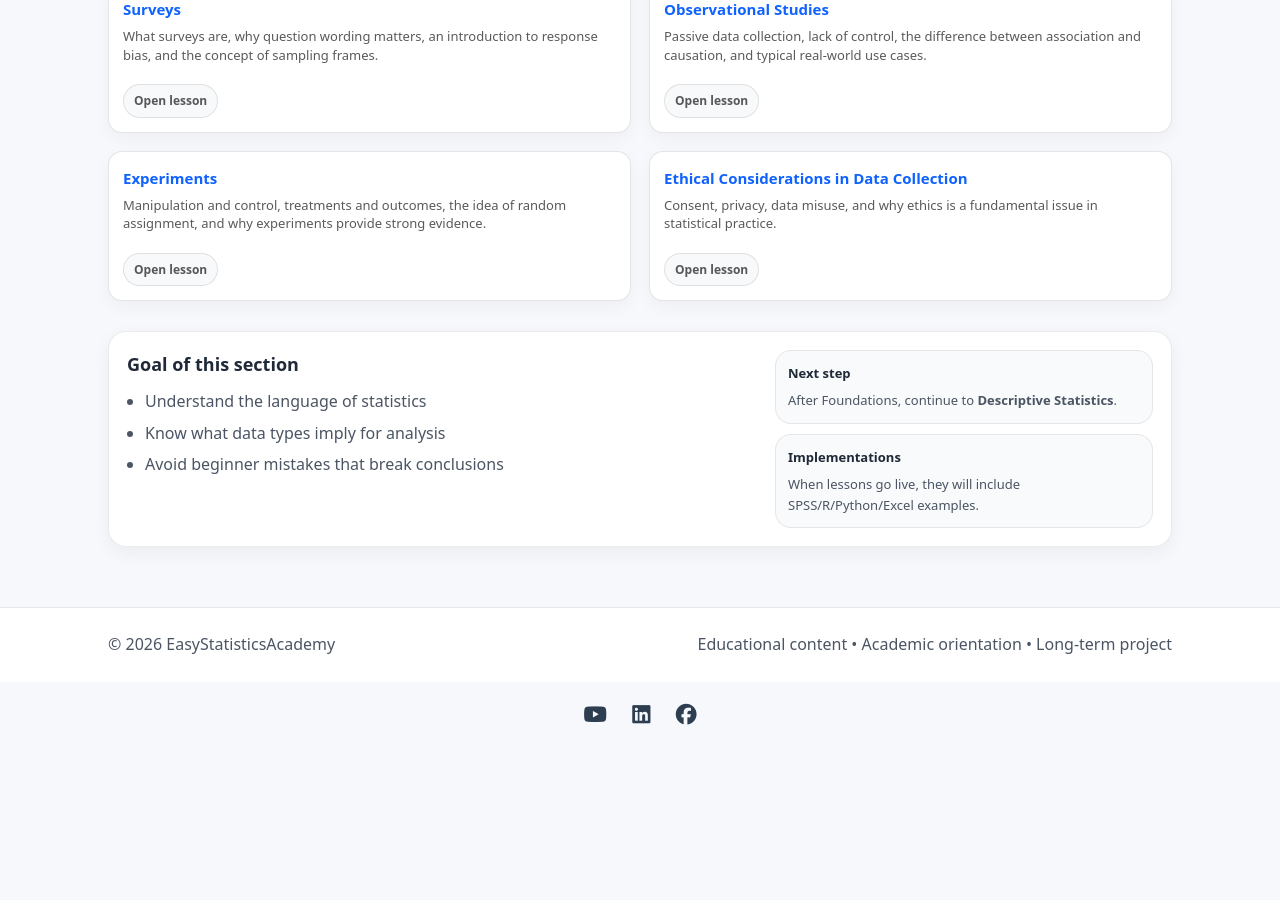
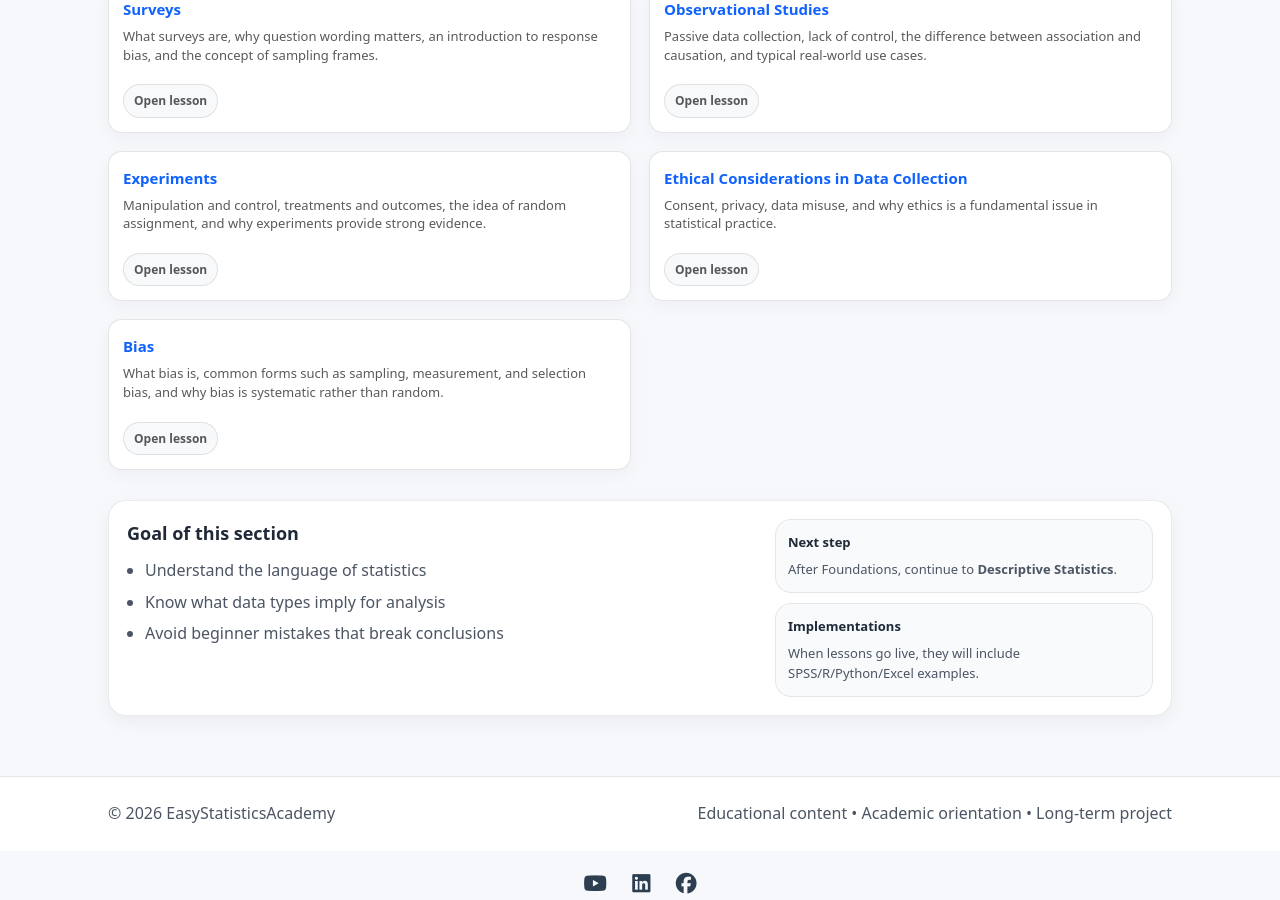
Before and after one commit to ammar-homaida-statistics/easystatisticsacademy, a Jekyll site: the page built from foundations/index.md, in a window 1280 px wide and 900 px high, scrolled down 2268 px. Built offline with Jekyll 4.4.1, drawn with Linux system fonts in a browser that asks for light colours; our own code applies the rules of GitHub Pages for plain Markdown files; before the commit the page ends 2999 px from its top, so only the background shows below that.

Commit message:
Add lesson card

```diff
--- a/foundations/index.md
+++ b/foundations/index.md
@@ -433,6 +433,22 @@ sidebar: true
     Open lesson
   </a>
 </div>
+<div class="card lesson-card">
+  <h3>
+    <a href="/foundations/bias/">
+      Bias
+    </a>
+  </h3>
+
+  <p>
+    What bias is, common forms such as sampling, measurement,
+    and selection bias, and why bias is systematic rather than random.
+  </p>
+
+  <a class="pill" href="/foundations/bias/">
+    Open lesson
+  </a>
+</div>
 </div>
 
 
```
